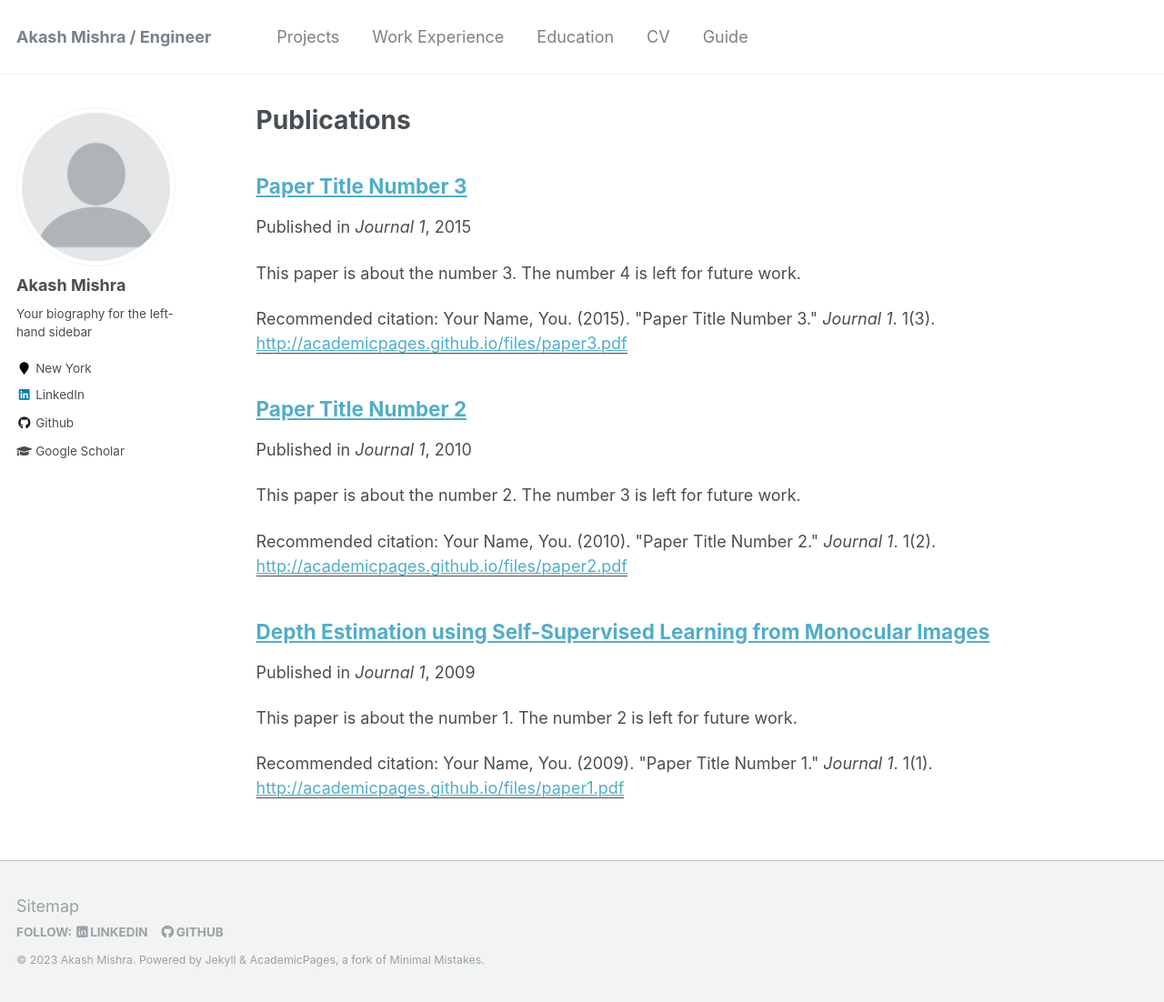
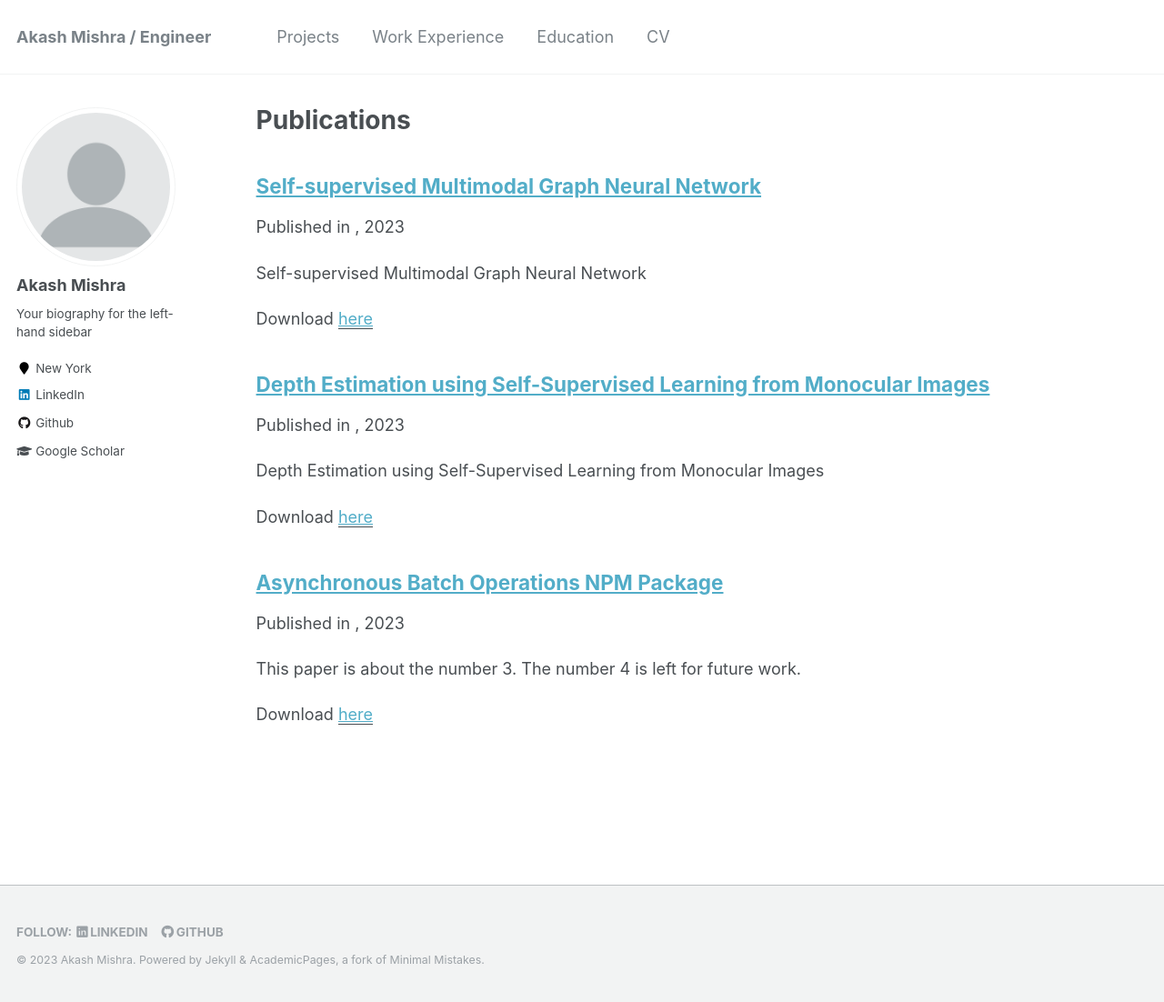
Before and after one commit to akashsky1994/akashsky1994.github.io, a Jekyll site: the page built from _pages/publications.md, in a window 1280 px wide and 1102 px high. Shown: the whole window at 91% size. Built offline with Jekyll 4.4.1, drawn with Linux system fonts in a browser that asks for light colours.

Commit message:
Project Updation

```diff
--- a/_data/navigation.yml
+++ b/_data/navigation.yml
@@ -18,5 +18,5 @@
   - title: "CV"
     url: /files/resume.pdf
 
-  - title: "Guide"
-    url: /markdown/
+  # - title: "Guide"
+  #   url: /markdown/
--- a/_includes/footer/custom.html
+++ b/_includes/footer/custom.html
@@ -1,3 +1,3 @@
 <!-- start custom footer snippets -->
-<a href="/sitemap/">Sitemap</a>
+<!-- <a href="/sitemap/">Sitemap</a> -->
 <!-- end custom footer snippets -->
--- a/_publications/2009-10-01-paper-title-number-1.md
+++ /dev/null
@@ -1,19 +0,0 @@
----
-title: "Depth Estimation using Self-Supervised Learning from Monocular Images"
-collection: publications
-permalink: /publication/2009-10-01-paper-title-number-1
-excerpt: 'This paper is about the number 1. The number 2 is left for future work.'
-date: 2009-10-01
-venue: 'Journal 1'
-paperurl: 'http://academicpages.github.io/files/paper1.pdf'
-citation: 'Your Name, You. (2009). &quot;Paper Title Number 1.&quot; <i>Journal 1</i>. 1(1).'
----
-● Researched and trained a self-supervised learning model for depth estimation on KITTI dataset by experimenting with various
-iterations of UNet Architecture involving Encoders (ResNet, ConvNext ) and Up-sampling decoders like ESPCN achieving a rms of 3.7
-
-● Enhanced our model using Mask R-CNN pretrained on COCO Dataset to get semantic map which helped us reduce artifact problem
-in the disparity map and consequently reducing the overall loss for the model to 3.485
-
-[Download paper here](http://academicpages.github.io/files/paper1.pdf)
-
-Recommended citation: Your Name, You. (2009). "Paper Title Number 1." <i>Journal 1</i>. 1(1).
--- a/_publications/2010-10-01-paper-title-number-2.md
+++ /dev/null
@@ -1,15 +0,0 @@
----
-title: "Paper Title Number 2"
-collection: publications
-permalink: /publication/2010-10-01-paper-title-number-2
-excerpt: 'This paper is about the number 2. The number 3 is left for future work.'
-date: 2010-10-01
-venue: 'Journal 1'
-paperurl: 'http://academicpages.github.io/files/paper2.pdf'
-citation: 'Your Name, You. (2010). &quot;Paper Title Number 2.&quot; <i>Journal 1</i>. 1(2).'
----
-This paper is about the number 2. The number 3 is left for future work.
-
-[Download paper here](http://academicpages.github.io/files/paper2.pdf)
-
-Recommended citation: Your Name, You. (2010). "Paper Title Number 2." <i>Journal 1</i>. 1(2).
--- a/_publications/2015-10-01-paper-title-number-3.md
+++ /dev/null
@@ -1,15 +0,0 @@
----
-title: "Paper Title Number 3"
-collection: publications
-permalink: /publication/2015-10-01-paper-title-number-3
-excerpt: 'This paper is about the number 3. The number 4 is left for future work.'
-date: 2015-10-01
-venue: 'Journal 1'
-paperurl: 'http://academicpages.github.io/files/paper3.pdf'
-citation: 'Your Name, You. (2015). &quot;Paper Title Number 3.&quot; <i>Journal 1</i>. 1(3).'
----
-This paper is about the number 3. The number 4 is left for future work.
-
-[Download paper here](http://academicpages.github.io/files/paper3.pdf)
-
-Recommended citation: Your Name, You. (2015). "Paper Title Number 3." <i>Journal 1</i>. 1(3).
--- /dev/null
+++ b/_publications/asynchronous-batch-npm.md
@@ -0,0 +1,10 @@
+---
+title: "Asynchronous Batch Operations NPM Package"
+collection: publications
+permalink: /publication/asynchronous-batch-npm
+excerpt: 'This paper is about the number 3. The number 4 is left for future work.'
+paperurl: 'http://academicpages.github.io/files/paper3.pdf'
+---
+This paper is about the number 3. The number 4 is left for future work.
+
+[Download paper here](http://academicpages.github.io/files/paper3.pdf)
--- /dev/null
+++ b/_publications/depth-estimation.md
@@ -0,0 +1,14 @@
+---
+title: "Depth Estimation using Self-Supervised Learning from Monocular Images"
+collection: publications
+permalink: /publication/depth-estimation
+excerpt: 'Depth Estimation using Self-Supervised Learning from Monocular Images'
+paperurl: 'http://akashsky1994.github.io/files/ssl-monocular-depth-estimation.pdf'
+---
+Researched and trained a self-supervised learning model for depth estimation on KITTI dataset by experimenting with various
+iterations of UNet Architecture involving Encoders (ResNet, ConvNext ) and Up-sampling decoders like ESPCN achieving a rms of 3.7
+
+Enhanced our model using Mask R-CNN pretrained on COCO Dataset to get semantic map which helped us reduce artifact problem
+in the disparity map and consequently reducing the overall loss for the model to 3.485
+
+[Download paper here](http://akashsky1994.github.io/files/ssl-monocular-depth-estimation.pdf)
--- /dev/null
+++ b/_publications/ssl-multimodal-graph.md
@@ -0,0 +1,11 @@
+---
+title: "Self-supervised Multimodal Graph Neural Network"
+collection: publications
+permalink: /publication/ssl-multimodal-graph
+excerpt: 'Self-supervised Multimodal Graph Neural Network'
+paperurl: 'http://academicpages.github.io/files/ssl-multimodal.pdf'
+---
+Created various iterations of multimodal neural network to identify hateful intent from the large corpus of memes offered as a part
+of NeurIPS 2020 Challenge (Proposed by Facebook AI)
+
+[Download paper here](http://academicpages.github.io/files/ssl-multimodal.pdf)
```
Also changed, not shown: 2 other files.
